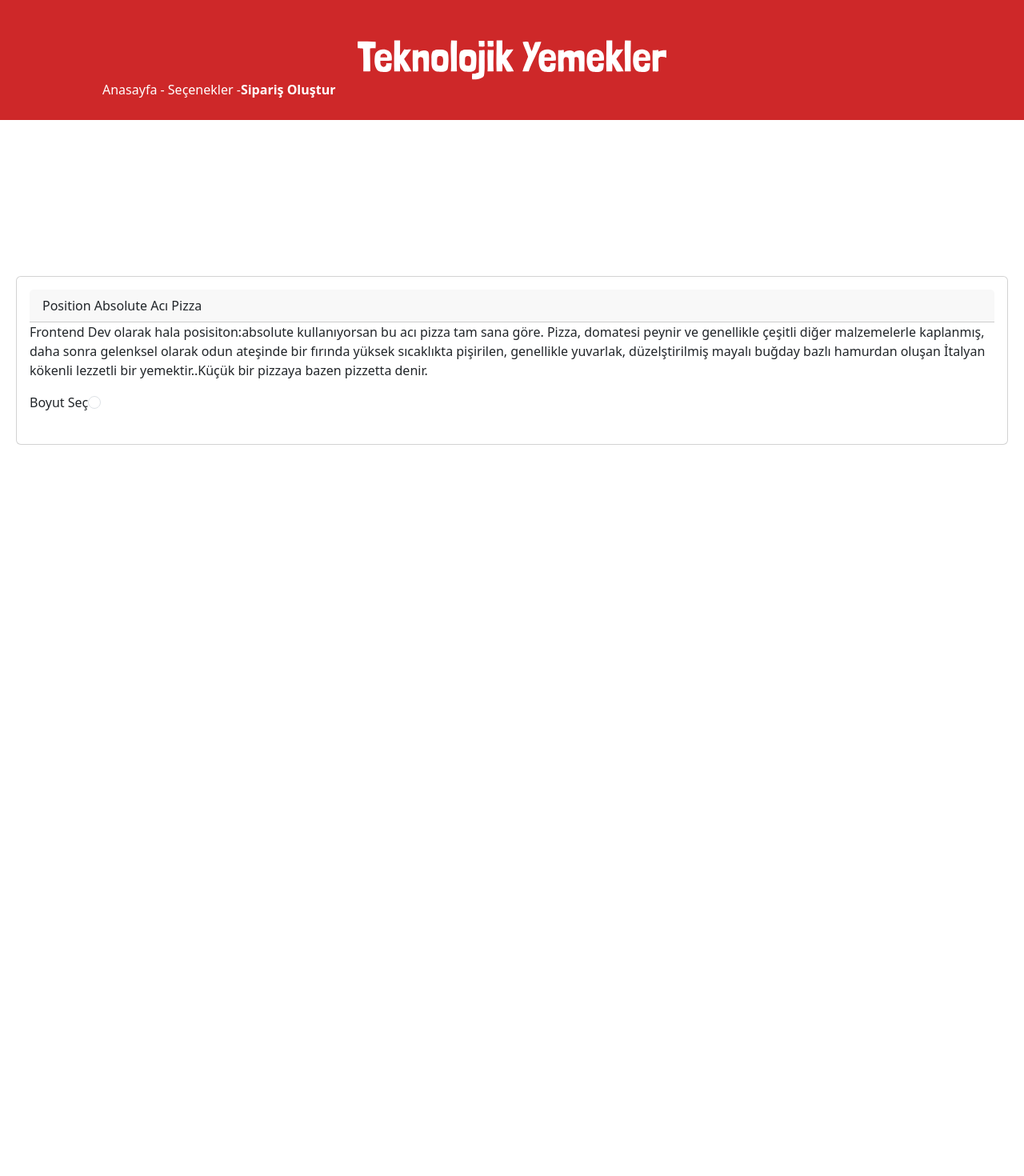
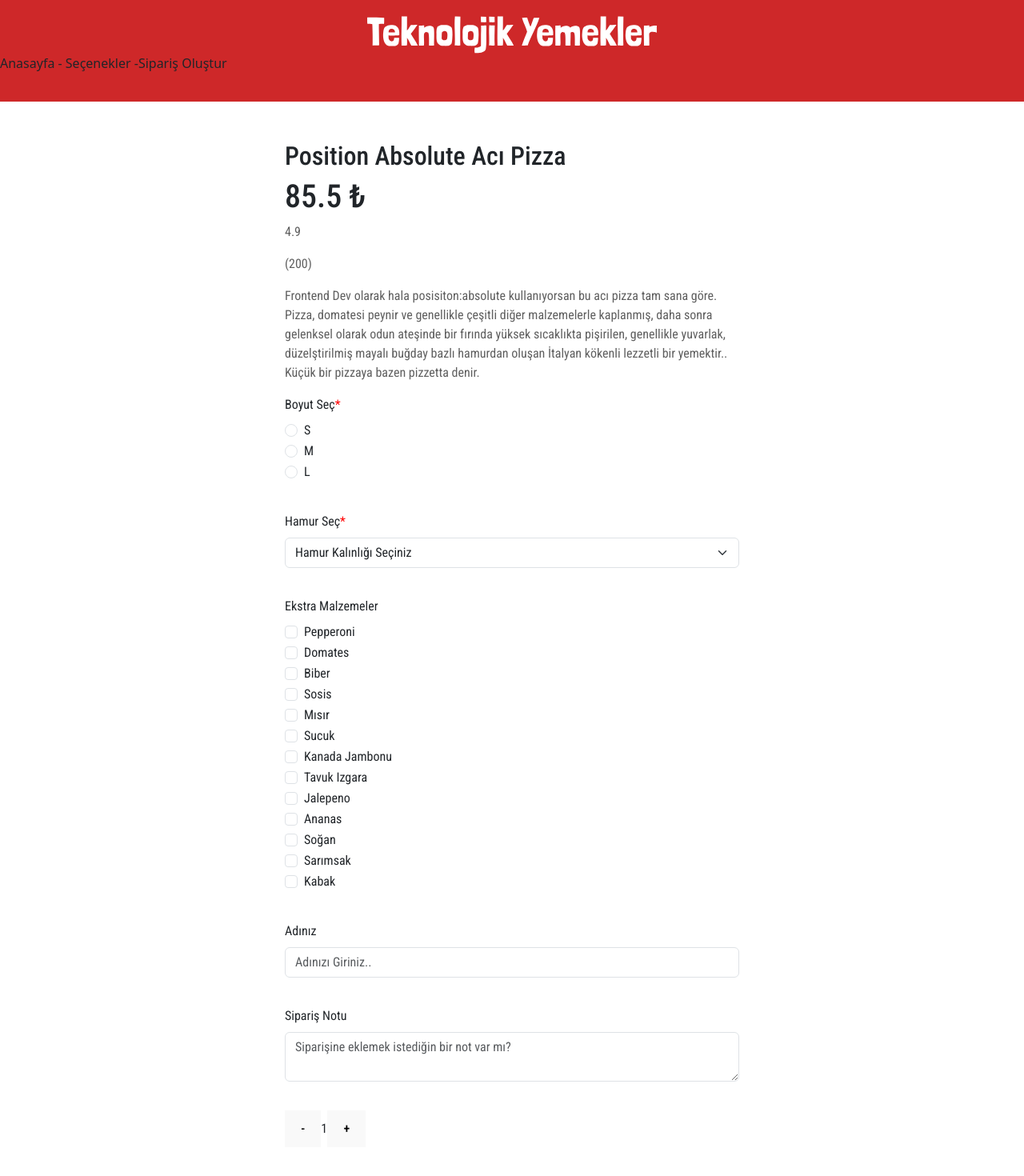
Before and after one commit to ozeraysenur/s8-challenge-pizza, a React (Vite) app: page /orderPage in a window 1280 px wide. Shown: the top 1470 px of the page at 80% size. Before the commit the page ends 800 px from the top, so only its background shows below. Built offline with nearby package versions, Linux system fonts and the light colour scheme; a web font is replaced by a local one.

Commit message:
Order pagede eklemeler yapıldı ve success sayfası oluşturuldu

```diff
--- a/src/App.css
+++ b/src/App.css
@@ -2,6 +2,8 @@
     margin:0;
     padding:0;
 }
+
+
 .main-title {
     font-family: 'Roboto Condensed', sans-serif;
     font-size: 60px;
@@ -12,7 +14,7 @@
     margin:20px;
 }
 
-.order-btn {
+.hungry-btn {
     background-color: #FDC913;
     font-family:"Roboto Condensed" , sans-serif;
     border-radius: 100px;
@@ -21,12 +23,12 @@
     height: 2.5rem;
     cursor: pointer;
 }
-.order-btn:hover {
+.hungry-btn:hover {
     background-color: #e6b800;
     transform: scale(1.05);
 }
 
-.order-btn:active {
+.hungry-btn:active {
     background-color: #d4a600;
     transform: scale(0.95);
 }
@@ -49,41 +51,64 @@
     left: 0;
     width: 100%;
     background-color: #CE2829;
-    color: white;
     padding: 20px 0;
     text-align: center;
 }
 
 .header-container {
-    display: flex;
-    align-items: center;
-    justify-content: center;
+    display:block;
     gap: 15px;
+    height: 80px;
 }
 
-.logo {
-    margin-top: 30px;
-    margin-bottom: 30px;
-    height: 50px;
-    width: auto;
-}
-
-
-.breadcrumb {
-    font-size: 14px;
-    color: white;
-    position: absolute;
-    left: 10%;
-    bottom: 10px;
-    text-align: left;
-}
-
-/* Aktif breadcrumb */
-.breadcrumb .active {
-    font-weight: bold;
+p {
+    color:#5F5F5F;
 }
 
 .order-content {
-    margin-top: 100px;
+    display: flex;
+    justify-content: center;
+    align-items: center;
+    min-height: 100vh;
+    padding-top: 140px;
+
+}
+
+.card {
+    font-family: "Roboto Condensed" , sans-serif;
+    border: none !important;
     padding: 20px;
+    width: 50%;
+    background-color: white;
+    overflow: auto;
 }
+
+.card-body {
+    text-align: left;
+    gap: 10px;
+}
+
+.pizza-form {
+    width: 100%;
+}
+
+.section-form {
+    display: flex;
+    flex-direction: column;
+    gap: 20px;
+}
+
+button {
+    background-color: #FDC913;
+}
+.success-container {
+    background-color: #CE2829;
+    min-height: 100vh;
+    width: 100%;
+    display: flex;
+    flex-direction: column;
+    justify-content: center;
+    align-items: center;
+    margin:0;
+    padding:0;
+}
--- a/src/App.jsx
+++ b/src/App.jsx
@@ -2,6 +2,7 @@ import { BrowserRouter as Router, Route, Switch } from "react-router-dom";
 import MainPage from "./components/MainPage";
 import OrderPage from "./components/OrderPage";
 import "./App.css";
+import Success from "./components/Success";
 
 function App() {
   return (
@@ -13,6 +14,9 @@ function App() {
         <Route path="/orderPage">
           <OrderPage />
         </Route>
+        <Route path="/success">
+        <Success />
+        </Route>
       </Switch>
     </Router>
   );
--- /dev/null
+++ b/src/components/FormCheckBox.jsx
@@ -0,0 +1,27 @@
+import { FormGroup, Label, Input } from "reactstrap";
+const extraIngredients = [
+    "Pepperoni", "Domates", "Biber",
+    "Sosis", "Mısır", "Sucuk",
+    "Kanada Jambonu", "Tavuk Izgara", "Jalepeno",
+    "Ananas", "Soğan", "Sarımsak",
+    "Kabak"];
+
+export default function FormCheckBox ({ handleChange }){
+    return (
+        <FormGroup>
+        <Label>Ekstra Malzemeler</Label>
+        {extraIngredients.map((ingredient, index) => (
+            <FormGroup check key={index}>
+            <Input
+                id={index}
+                type="checkbox"
+                value={ingredient}
+                onChange={handleChange}
+            />
+            <Label check htmlFor={index}>{ingredient}</Label>
+            </FormGroup>
+        ))}
+        </FormGroup>
+
+);
+}
--- a/src/components/MainPage.jsx
+++ b/src/components/MainPage.jsx
@@ -15,7 +15,7 @@ export default function MainPage() {
       >
           <img style={{paddingTop:"70px", width:"250px"}}src={mainLogo} alt="Anasayfa Logo" />
           <h1 className="main-title">KOD ACIKTIRIR <br/>PİZZA, DOYURUR</h1>
-          <button className="order-btn" onClick={handleClick}>ACIKTIM</button>
+          <button className="hungry-btn" onClick={handleClick}>ACIKTIM</button>
       </div>
     );
 }
--- a/src/components/OrderPage.jsx
+++ b/src/components/OrderPage.jsx
@@ -1,37 +1,142 @@
-import React from "react";
+import React, { useState } from "react";
 import mainLogo from "../../images/iteration-1-images/logo.svg";
 import { Form,FormGroup, Label, Input, Button, Card, CardHeader, CardBody, FormFeedback, CardText } from "reactstrap";
+import FormCheckBox from "./FormCheckBox";
+import { useHistory } from "react-router-dom/cjs/react-router-dom.min";
+
+
+/*const initialValues={
+  name:"",
+  size:"",
+  dough:"",
+  ingredients:[],
+  note:""
+};*/
+
+
+/*const errorMessages ={
+  name:"Adınız en az 3 karakter içermelidir.",
+  size:"Boyut seçimi yapmalısınız.",
+  dough:"Hamur kalınlığını seçmelisiniz.",
+  ingredients:"En az 4 en fazla 10 malzeme seçebilirsiniz.",
+};*/
 
 export default function OrderPage() {
+
+  //const[formData, setFormData] = useState(initialValues);
+
+  const[errors, setErrors] = useState({
+    name:false,
+    size:false,
+    dough:false,
+    ingredients:false
+  });
+
+  //const[isValid, setIsValid] = useState(false);
+    const handleChange = (event) => {
+      console.log(event.target.value);
+  }
+
+  /*const handleSubmit = (event) => {
+    event.preventDefault();
+  }*/
+
+    const history = useHistory();
+
+    const handleOrderButton = (event) => {
+      history.push("/success");
+    }
+
     return (
-    <div className="order-page">
+        <>
+        <div class="main-order-content">
           <header className="order-header">
-        <img src={mainLogo} alt="headerlogo" className="logo"/>
+            <img src={mainLogo} />
             <nav className="breadcrumb">
             Anasayfa - Seçenekler - <span className="active">Sipariş Oluştur</span>
         </nav>
           </header>
+          <div>
+          <main className="order-content">
+  <Card className="card">
+    <CardBody className="card-body">
+      <h2>Position Absolute Acı Pizza</h2>
+      <div className="details">
+        <h1>85.5 ₺</h1>
+        <p>4.9</p>
+        <p>(200)</p>
+      </div>
 
-      <main className="order-content">
+      <CardText>
+      Frontend Dev olarak hala posisiton:absolute kullanıyorsan bu acı pizza tam sana göre. Pizza, domatesi peynir ve
+      genellikle çeşitli diğer malzemelerle kaplanmış, daha sonra gelenksel olarak odun ateşinde bir fırında yüksek sıcaklıkta pişirilen,
+      genellikle yuvarlak, düzelştirilmiş mayalı buğday bazlı hamurdan oluşan İtalyan kökenli lezzetli bir yemektir..
+      Küçük bir pizzaya bazen pizzetta denir.
+      </CardText>
+
+      <Form className="pizza-form">
+        <section className="section-form">
+          <FormGroup>
+            <Label>Boyut Seç<span style={{ color: "red" }}>*</span></Label>
+            <FormGroup check>
+              <Input id ="size" name="size" type="radio" value="S" onChange={handleChange} />
+              <Label check htmlFor="size">S</Label>
+            </FormGroup>
+            <FormGroup check>
+              <Input id ="size" name="size" type="radio" value="M" onChange={handleChange} />
+              <Label check htmlFor="size">M</Label>
+            </FormGroup>
+            <FormGroup check>
+              <Input id ="size" name="size" type="radio" value="L" onChange={handleChange} />
+              <Label check htmlFor="size">L</Label>
+            </FormGroup>
+          </FormGroup>
+
+          <FormGroup>
+            <Label for="dough">Hamur Seç<span style={{ color: "red" }}>*</span></Label>
+            <Input id="dough" name="dough" type="select" onChange={handleChange}>
+              <option value="empty">Hamur Kalınlığı Seçiniz</option>
+              <option value="thin">İnce</option>
+              <option value="medium">Orta</option>
+              <option value="thick">Kalın</option>
+            </Input>
+          </FormGroup>
+          <FormCheckBox handleChange={handleChange} />
+          <FormGroup>
+            <Label>Adınız</Label>
+            <Input type="text"
+            placeholder="Adınızı Giriniz.." />
+          </FormGroup>
+          <FormGroup>
+          <Label>Sipariş Notu</Label>
+          <Input
+            type="textarea"
+            placeholder="Siparişine eklemek istediğin bir not var mı?"
+          />
+        </FormGroup>
+        <div className="quantity-selector">
+          <button>-</button>
+          <span>1</span>
+          <button>+</button>
+        </div>
+        <div className="order-summary">
           <Card>
             <CardBody>
-                <CardHeader>Position Absolute Acı Pizza</CardHeader>
-                <CardText>Frontend Dev olarak hala posisiton:absolute kullanıyorsan bu acı pizza tam sana göre. Pizza, domatesi peynir ve genellikle çeşitli
-                    diğer malzemelerle kaplanmış, daha sonra gelenksel olarak odun ateşinde bir fırında yüksek sıcaklıkta pişirilen, genellikle yuvarlak, düzelştirilmiş
-                    mayalı buğday bazlı hamurdan oluşan İtalyan kökenli lezzetli bir yemektir..Küçük bir pizzaya bazen pizzetta denir.
-                </CardText>
-                <Form>
-                    <FormGroup>
-                        <Label for="size">Boyut Seç</Label>
-                        <Input
-                        id="size"
-                        name="size"
-                        type="radio"/>
-                    </FormGroup>
+              <h4>Sipariş Toplamı</h4>
+              <p>Seçimler <span>25.00₺</span></p>
+              <p className="total-price">Toplam <span>110.50₺</span></p>
+            </CardBody>
+            <button style={{backgroundColor:"#FDC913", border:"none"}} onClick={handleOrderButton}>SİPARİŞ VER</button>
+          </Card>
+        </div>
+        </section>
       </Form>
     </CardBody>
   </Card>
 </main>
+
     </div>
+    </div>
+  </>
   );
 }
--- /dev/null
+++ b/src/components/Success.jsx
@@ -0,0 +1,10 @@
+import mainLogo from "../../images/iteration-1-images/logo.svg";
+import React from "react";
+export default function Success() {
+    return (
+        <div className="success-container">
+            <h1 className="main-title">TEBRİKLER! <br/>SİPARİŞİNİZ ALINDI!</h1>
+        </div>
+    );
+
+}
```
Lines whose indentation alone changed are shown as unchanged.
